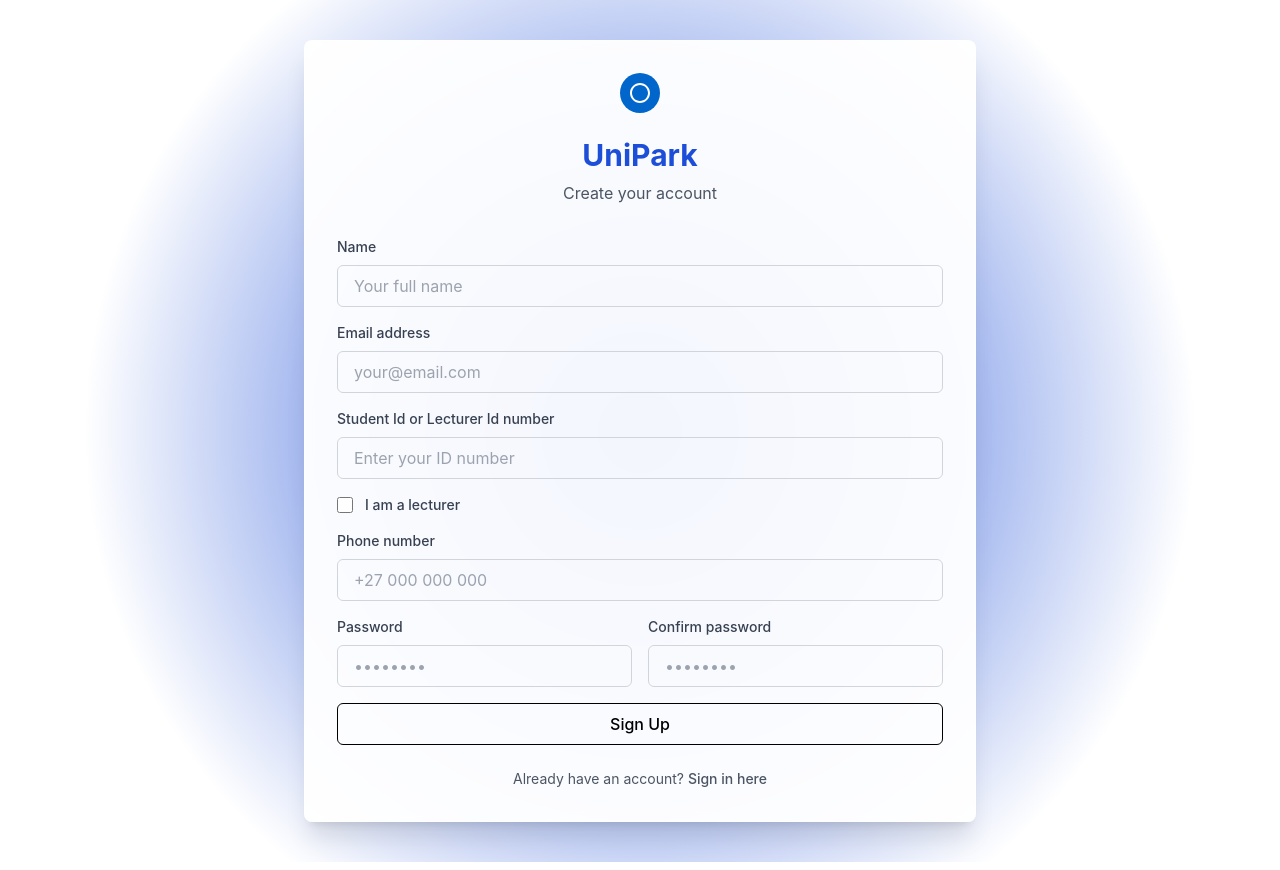
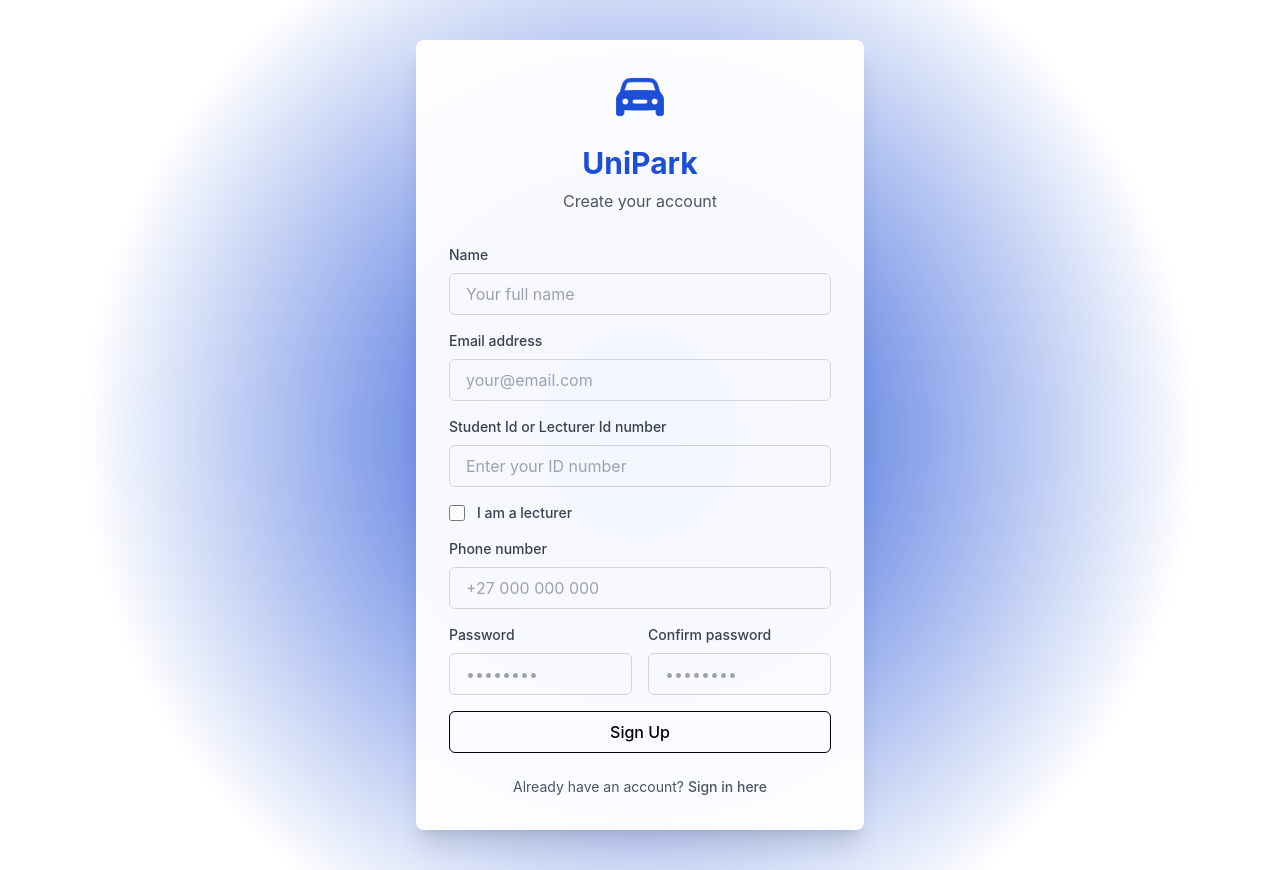
Before and after one commit to CelestialSteel/UniPark, a React (Vite) app in the folder frontend/: page /signup in a window 1280 px wide. Built offline with nearby package versions, Linux system fonts and the light colour scheme; no server answers.

Commit message:
Made change to Signup page logo

```diff
--- a/frontend/src/components/Auth/SignupPage.jsx
+++ b/frontend/src/components/Auth/SignupPage.jsx
@@ -1,7 +1,7 @@
 import { Link, useNavigate } from 'react-router-dom';
 import { useState } from 'react';
 import { useAuth } from '../../context/AuthContext';
-
+import { ASSETS } from '../../constants/assets';
 
 export default function SignupPage() {
   const navigate = useNavigate();
@@ -53,14 +53,11 @@ export default function SignupPage() {
         backgroundImage: 'radial-gradient(circle at center, #1d4ed8 0%, #ffffff 72%)',
       }}
     >
-      <div className="bg-white/95 backdrop-blur-sm rounded-lg shadow-xl p-8 w-full max-w-2xl border border-white/60">
+      <div className="bg-white/95 backdrop-blur-sm rounded-lg shadow-xl p-8 w-full max-w-md border border-white/60">
+        {/* Header */}
         <div className="text-center mb-8">
           <Link to="/" className="inline-flex items-center space-x-2 mb-6">
-            <div className="w-10 h-10 bg-primary rounded-full flex items-center justify-center">
-              <svg className="w-6 h-6 text-white" fill="currentColor" viewBox="0 0 24 24">
-                <path d="M12 2C6.48 2 2 6.48 2 12s4.48 10 10 10 10-4.48 10-10S17.52 2 12 2zm0 18c-4.41 0-8-3.59-8-8s3.59-8 8-8 8 3.59 8 8-3.59 8-8 8z" />
-              </svg>
-            </div>
+            <img src={ASSETS.logo} alt="UniPark Logo" className="w-12 h-12 object-contain" />
           </Link>
           <h1 className="text-3xl font-bold text-blue-700">UniPark</h1>
           <p className="text-gray-600 mt-2">Create your account</p>
```
